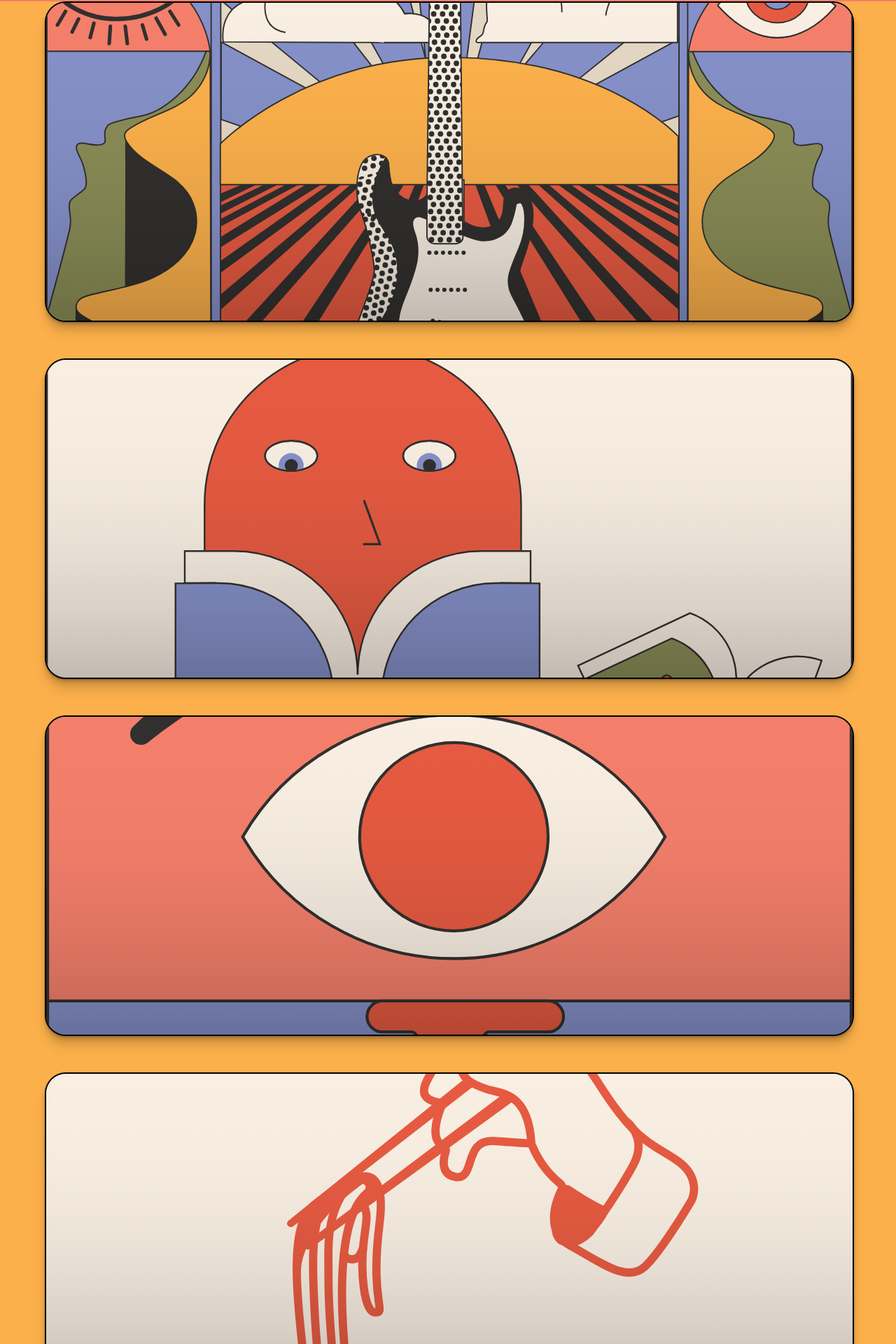
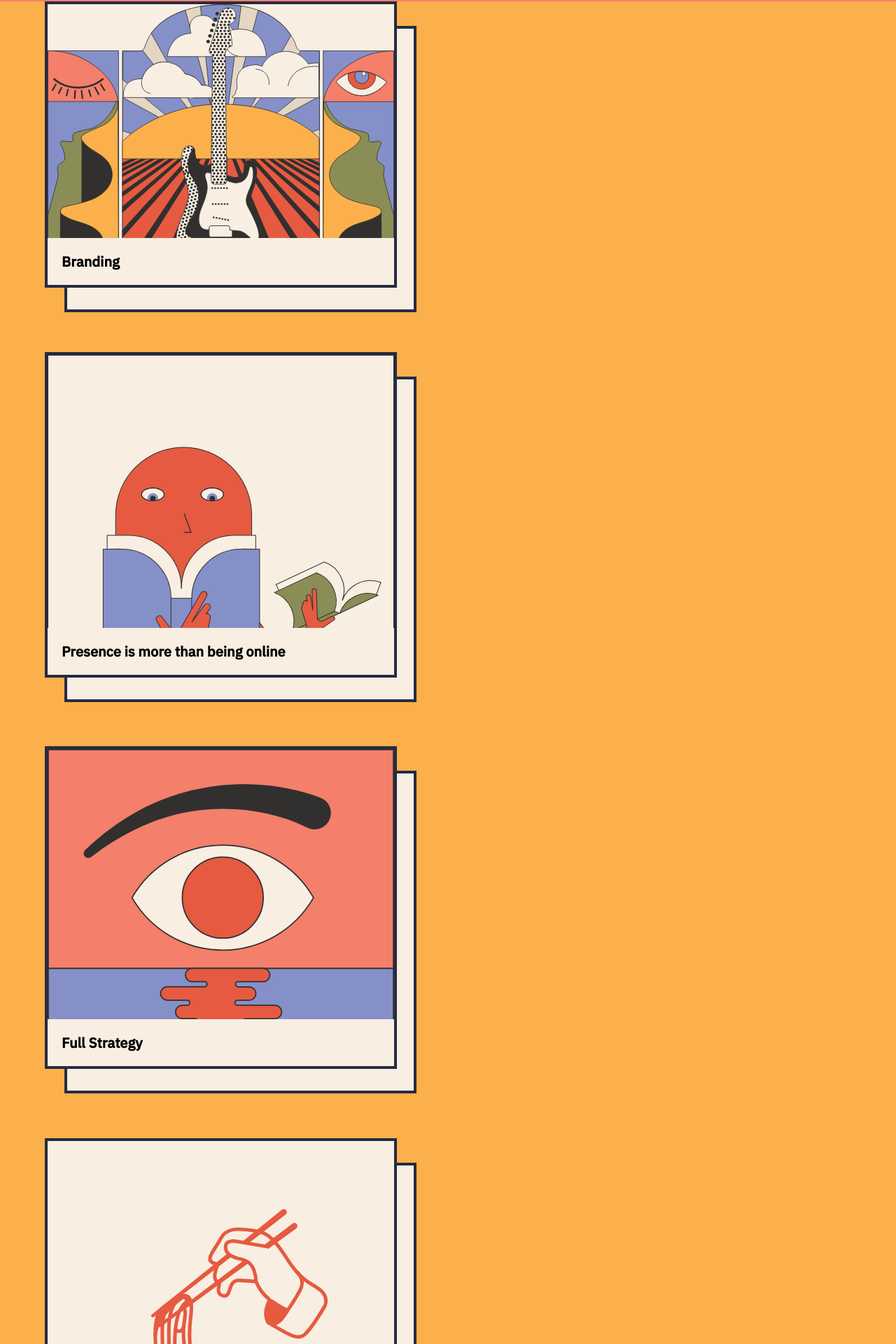
Before and after one commit to CarlosWakeMedia/wake-creative-hub, a React (Create React App) app: page / in a window 1280 px wide. Shown: the part 830-2750 px from the top of the page at 70% size. Built offline with nearby package versions, Linux system fonts and the light colour scheme.

Commit message:
[Fix] styles in cards

```diff
--- a/src/components/moleculas/CardSecction.jsx
+++ b/src/components/moleculas/CardSecction.jsx
@@ -1,7 +1,7 @@
 import React from 'react';
 import styled from 'styled-components';
 import { PrimaryColor } from '../../utils/constants'
-import { Card1, Card2, Card3, Card4, Card5, Card6, } from '../atoms/Cards';
+import { CardsClick1, CardsClick2, CardsClick3, CardsClick4, CardsClick5, CardsClick6 } from '../atoms/CardsClick';
 
 const CardSecctionContainer = styled.section`
   width: 100%;
@@ -25,12 +25,12 @@ const CardSecction
   return (
     <CardSecctionContainer>
       <Container id='Cards'>
-        <Card1 />
-        <Card2/>
-        <Card3/>
-        <Card4/>
-        <Card5/>
-        <Card6/>
+        <CardsClick1 />
+        <CardsClick2/>
+        <CardsClick3/>
+        <CardsClick4/>
+        <CardsClick5/>
+        <CardsClick6/>
       </Container>
     </CardSecctionContainer>
   )
```
